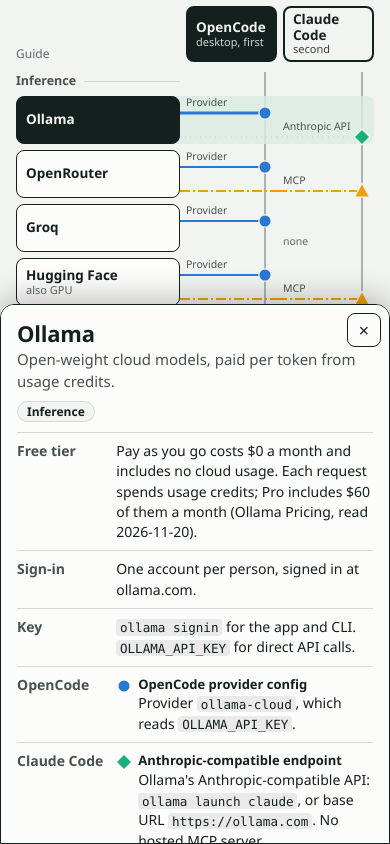
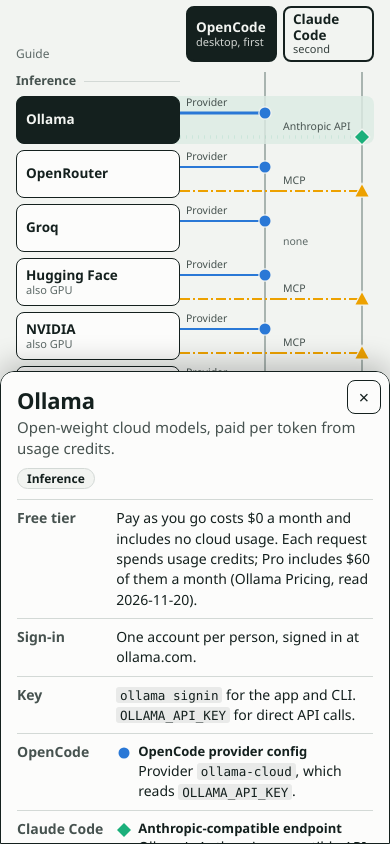
Before and after one commit to SoulCraft-Org/compute-crafter, a browser extension: page site/map.html in a window 390 px wide. Both pictures are taken after a click on the button "Ollama". Shown: the part 400-1244 px from the top of the page. Drawn offline with Linux system fonts and the light colour scheme.

Commit message:
Wiring map: keep the deep link, show the dotted wire, shorten the phone sheet
Co-Authored-By: Claude Sonnet 5.5 <noreply@anthropic.com>
Signed-off-by: Paul Foley <8870031+Soul-Craft@users.noreply.github.com>

```diff
--- a/site/map.html
+++ b/site/map.html
@@ -99,10 +99,10 @@ h1{margin:0;font-size:clamp(30px,6vw,46px);line-height:1.05;font-weight:780;lett
 @media (max-width:879px){
   .hint{display:none}
   .card.empty-card{display:none}
-  .card{position:fixed;left:0;right:0;bottom:0;max-height:64vh;overflow:auto;border-radius:14px 14px 0 0;z-index:10;box-shadow:0 -8px 28px rgba(0,0,0,.22)}
+  .card{position:fixed;left:0;right:0;bottom:0;max-height:56vh;overflow:auto;border-radius:14px 14px 0 0;z-index:10;box-shadow:0 -8px 28px rgba(0,0,0,.22)}
   .row{scroll-margin-top:96px}
 }
-.wrap:has(#card:not(.empty-card)){padding-bottom:62vh}
+.wrap:has(#card:not(.empty-card)){padding-bottom:56vh}
 @media (min-width:880px){.wrap:has(#card:not(.empty-card)){padding-bottom:72px}}
 @media (min-width:880px){.card{position:sticky;top:12px}.close{display:none}}
 .foot{margin-top:28px;font-size:12.5px;color:var(--mute);max-width:60ch}
@@ -144,7 +144,7 @@ const SHAPES = {
   circle: '<circle r="5.5"/>', square: '<rect x="-5" y="-5" width="10" height="10" rx="1.5"/>',
   diamond: '<path d="M0-7 7 0 0 7-7 0Z"/>', triangle: '<path d="M0-6.5 6.5 5.5h-13Z"/>', hexagon: '<path d="M-3.5-6h7l3.5 6-3.5 6h-7L-7 0Z"/>',
 };
-const DASH = { provider: 'none', openai: '6 4', anthropic: '0.1 5', mcp: '10 3 2 3', link: '16 5' };
+const DASH = { provider: 'none', openai: '6 4', anthropic: '0.1 6', mcp: '10 3 2 3', link: '16 5' };
 
 let D;
 try {
@@ -161,7 +161,7 @@ const wires = (n) => D.hosts.filter((h) => n.wires[h.id]).length;
 const glyph = (k, size = 16) => `<svg width="${size}" height="${size}" viewBox="-8 -8 16 16" aria-hidden="true"><g fill="var(--k-${k})" stroke="var(--surf)" stroke-width="1.5" paint-order="stroke">${SHAPES[kind[k].shape]}</g></svg>`;
 
 // One port cell: a rail in the wire's style, a tag above it, and the kind's shape where it meets the host's bus.
-const dash = (k) => `stroke="var(--k-${k})" stroke-dasharray="${DASH[k]}" stroke-linecap="${k === 'anthropic' ? 'round' : 'butt'}"`;
+const dash = (k) => `stroke="var(--k-${k})" stroke-dasharray="${DASH[k]}" stroke-linecap="${k === 'anthropic' ? 'round' : 'butt'}"${k === 'anthropic' ? ' style="stroke-width:3.4px"' : ''}`;
 function port(h, n) {
   const w = n.wires[h];
   if (!w) return '<svg class="pt" aria-hidden="true"><text class="none" x="6" y="17">none</text></svg>';
@@ -258,12 +258,13 @@ function card(n) {
 
 const cardEl = $('card');
 function select(id, { focus = false } = {}) {
+  const prev = selected;
   if (selected) { const r = rows.get(selected); r.classList.remove('sel'); r.querySelector('.node').setAttribute('aria-pressed', 'false'); }
   selected = id;
   if (!id) {
     cardEl.className = 'card empty-card';
     cardEl.innerHTML = '<p class="hint">Pick a guide to see its free tier, sign-in, key and how it wires in.</p>';
-    if (location.hash) history.replaceState(null, '', location.pathname + location.search);
+    if (prev) history.replaceState(null, '', location.pathname + location.search);
     return;
   }
   const r = rows.get(id);
```
